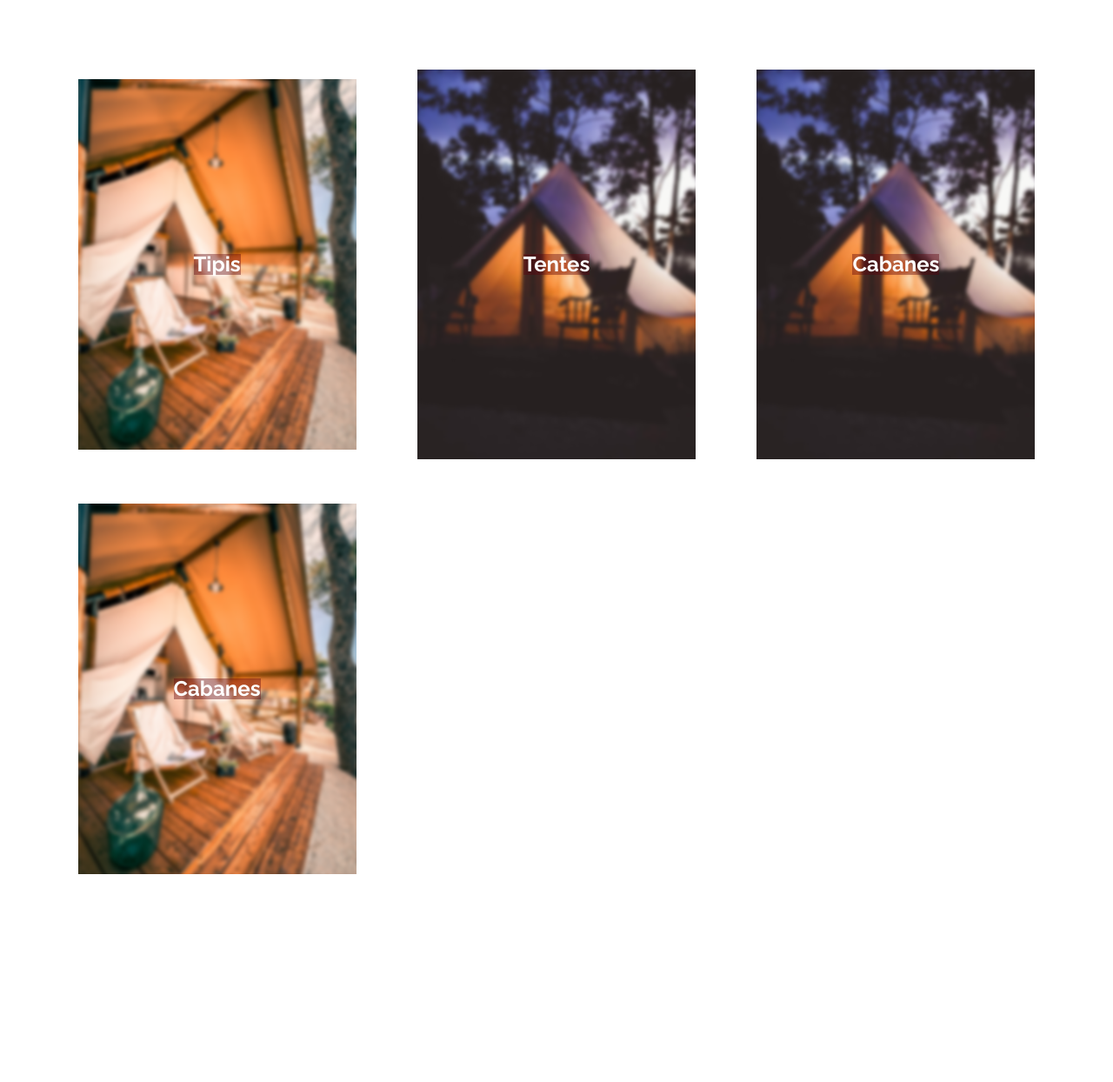
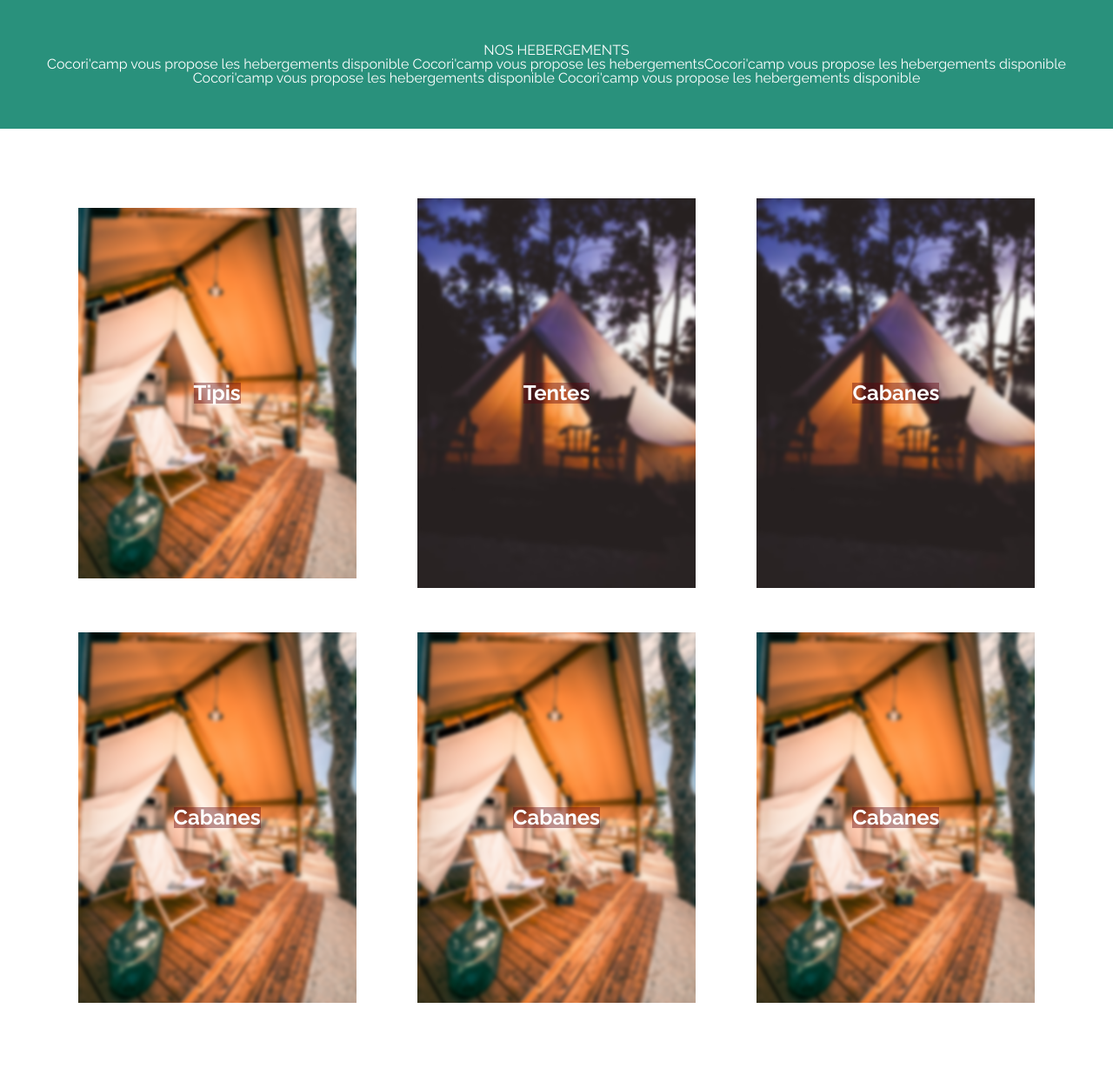
Before and after one commit to oualidbel/cocoricamp, a Symfony app: template templates/lodging/index.html.twig in a window 1280 px wide. Shown: the part 56-1300 px from the top of the page at 87% size. Before the commit the page ends 1061 px from the top, so only its background shows below. Run offline with Twig, Linux system fonts and the light colour scheme; the template is opened without the code that fills it, so the values that code supplies are empty; some libraries are stand-ins or nearby versions.

Commit message:
mahdiVersion

```diff
--- a/public/css/lodging.css
+++ b/public/css/lodging.css
@@ -1,6 +1,12 @@
 body {
     font-family: 'Raleway', sans-serif;
 }
+.lodging-dispo {
+    padding: 50px;
+    text-align: center;
+    background-color: #29917c;
+    color: white;
+  }
 
 img {
     width: 100%;
@@ -19,11 +25,11 @@ padding-top: 5rem;
 padding-bottom: 5rem;
 padding-left: 7vw;
 padding-right: 7vw;
+
+    /* display:grid;
+    grid-template-columns: repeat(auto-fill, minmax(20vw, 1fr));
+    grid-gap: 1em;*/
 }
-    /* display:grid;
-    grid-template-columns: repeat(auto-fill, minmax(20vW, 1fr));
-    grid-gap: 1em;
-} */
 
 
 /* hover styles */
--- a/templates/base.html.twig
+++ b/templates/base.html.twig
@@ -18,6 +18,8 @@
         <link rel="stylesheet" href="{{ asset('css/index.css') }}">
         <link rel="stylesheet" href="{{ asset('css/lodging.css') }}">
         <link rel="stylesheet" href="{{ asset('css/footer.css') }}">
+
+
 
     {% endblock %}
 </head>
--- a/templates/lodging/index.html.twig
+++ b/templates/lodging/index.html.twig
@@ -2,7 +2,13 @@
 
 {% block title %}Nos hébergements{% endblock %}
 
+
 {% block body %}
+<div class="lodging-dispo">
+  <h1>  NOS HEBERGEMENTS </h1>
+  <p> Cocori'camp vous propose les hebergements disponible Cocori'camp vous propose les hebergementsCocori'camp vous propose les hebergements disponible Cocori'camp vous propose les hebergements disponible Cocori'camp vous propose les hebergements disponible </p>
+
+</div>
 
 
  <div class="grid-container">
@@ -47,22 +53,27 @@
 
     </a>
 
+    <a id="4" class="location-listing">
+
+        <p class="location-title">Cabanes</p>
+
+        <div class="location-image">
+            <img  src="{{ asset('images/pic1.jpg') }}"  alt="Cabanes">
+        </div>
+
+    </a>
+     <a id="4" class="location-listing">
+
+        <p class="location-title">Cabanes</p>
+
+        <div class="location-image">
+            <img  src="{{ asset('images/pic1.jpg') }}"  alt="Cabanes">
+        </div>
+
+    </a>
+
 
 </div>
-
-{# <div class="cardl" style="width: 18rem;">
-  <img src="{{ asset('images/pic1.jpg') }}" class="card-img-top" alt="...">
-  <div class="card-body">
-    <h5 class="card-title">Card title</h5>
-    <p class="card-text">Some quick example text to build on the card title and make up the bulk of the card's content.</p>
-    <a href="#" class="btn btn-primary">Go somewhere</a>
-  </div>
-</div>                                   #}
-
-
-
-
-
 
 
 
```
